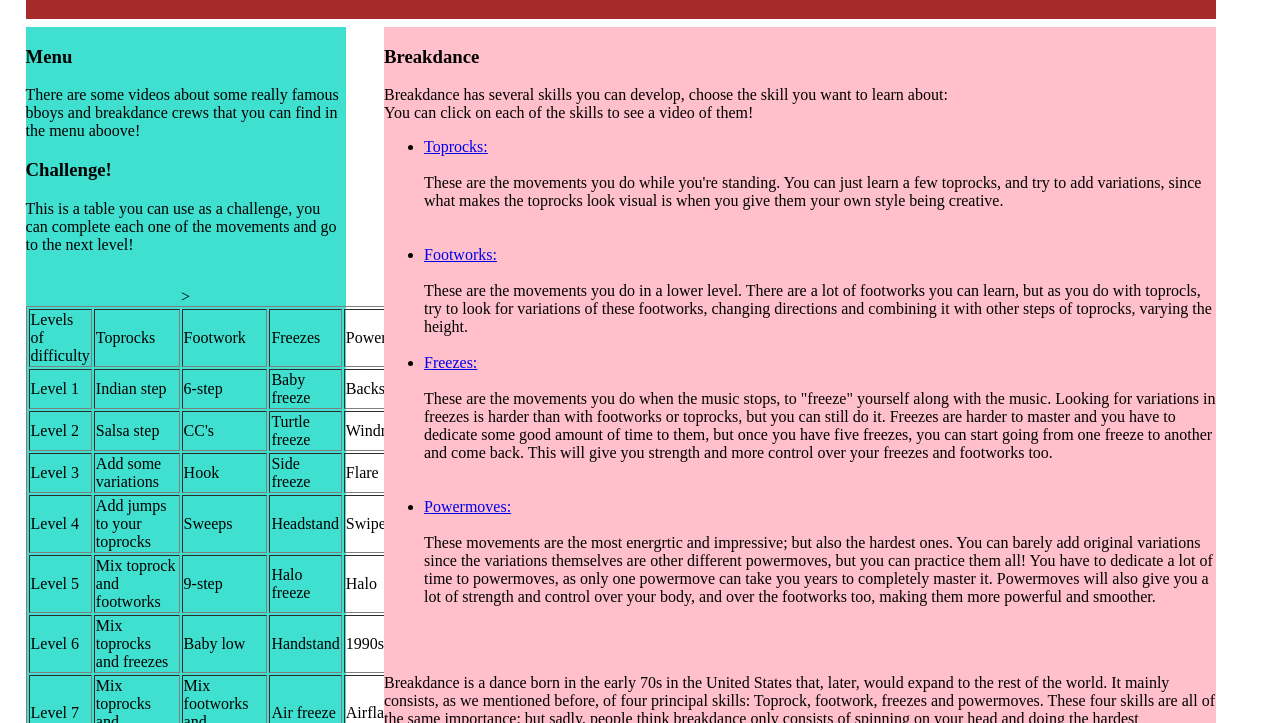
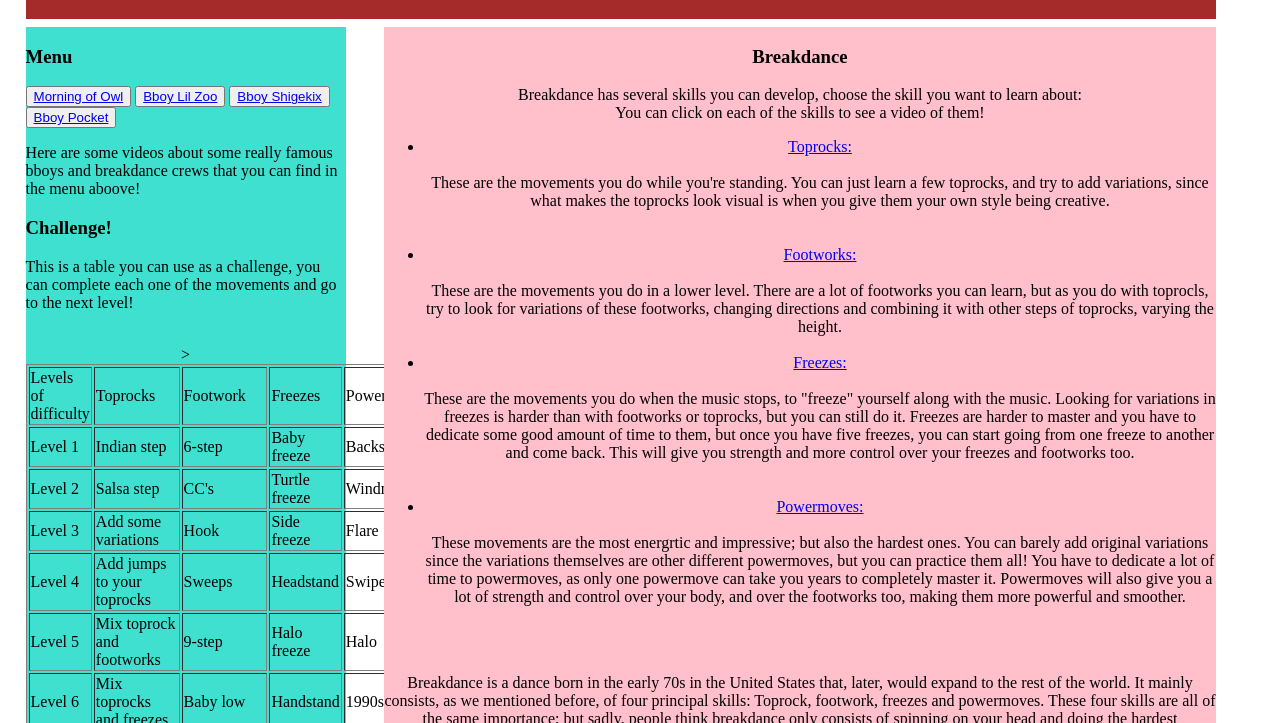
Before and after one commit to gabriel2003-alberti/proyecto2021, a plain HTML site: page index.html in a window 1280 px wide. Shown: the part 77-800 px from the top of the page. Drawn offline with Linux system fonts and the light colour scheme.

Commit message:
Update index.html

```diff
--- a/index.html
+++ b/index.html
@@ -7,8 +7,15 @@
 
 	<body background="imagenes/bcone.jpg">
 
-		<div id="cabecera" class="a">
+		<div id="cabecera">
 			<h1>Welcome to... Breakdance for everyone!</h1><br>
+
+
+ 		</div>
+
+		<div id="indice" class="a">
+
+			<h3>Menu</h3>
 
 			<div id=”button”>
  				<button><a href="https://www.youtube.com/watch?v=jFKvFcr01RY">Morning of Owl</a></button>
@@ -20,13 +27,8 @@
  				<button><a href="https://www.youtube.com/watch?v=etjoF679i9w">Bboy Pocket</a></button>
  			</div>
 
- 		</div>
 
-		<div id="indice" class="a">
-
-			<h3>Menu</h3>
-
-			<p>There are some videos about some really famous bboys and breakdance crews that you can find in the menu aboove!</p>
+			<p>Here are some videos about some really famous bboys and breakdance crews that you can find in the menu aboove!</p>
 
 			<h3>Challenge!</h3>
 
@@ -113,7 +115,7 @@
 
 
 
-		<div id="contenido" >
+		<div id="contenido" align="center">
 
 			<h3>Breakdance</h3>
 
@@ -121,9 +123,12 @@
 			You can click on each of the skills to see a video of them!</p>
 
 			<ul>
-				<li><a href="https://www.youtube.com/watch?v=zMhTaatkbLc">Toprocks:</a><br><br>
+				<div id="toprocks">
+					<li><a href="https://www.youtube.com/watch?v=zMhTaatkbLc">Toprocks:</a><br><br>
 
 				These are the movements you do while you're standing. You can just learn a few toprocks, and try to add variations, since what makes the toprocks look visual is when you give them your own style being creative.</li><br><br>
+
+				</div>
 
 				<li><a href="https://www.youtube.com/watch?v=veqDzSiqhes">Footworks:</a><br><br>
 
```
